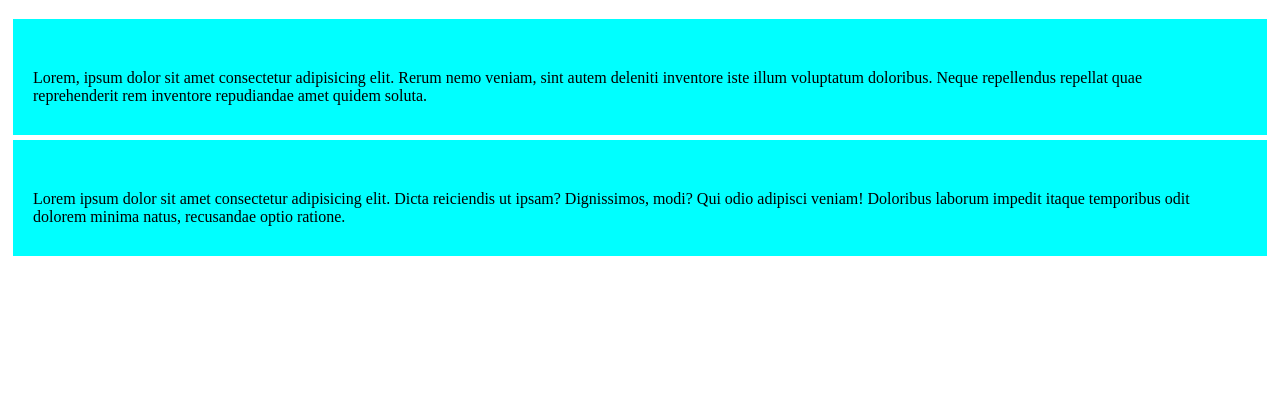
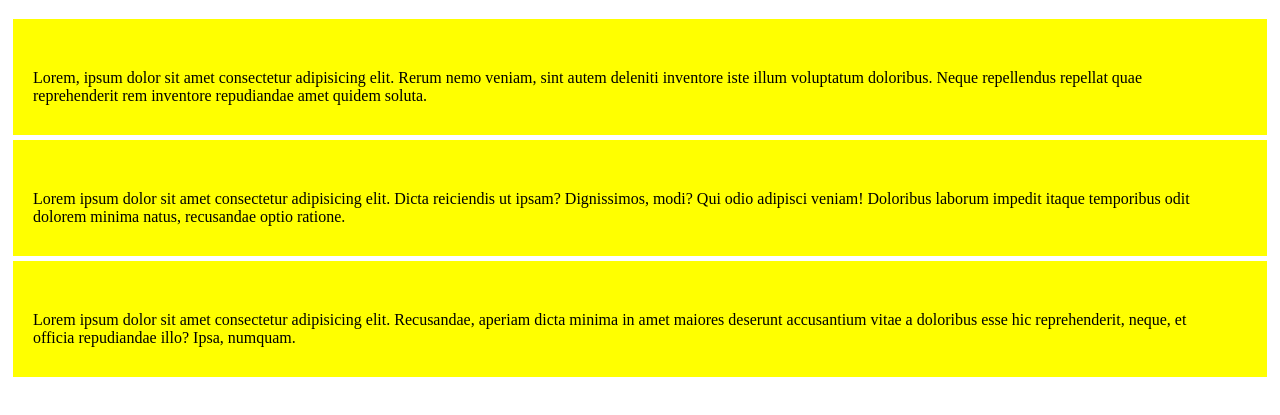
Before and after one commit to 1Manuka/08-aula-padding, a plain HTML site: page index.html in a window 1280 px wide. Shown: the part 61-476 px from the top of the page. Drawn offline with Linux system fonts and the light colour scheme.

Commit message:
acrescentado mais uma tag <p> no index.html e alterado a cor do background-color das tag <p> de aqua para yellow no CSS

```diff
--- a/index.html
+++ b/index.html
@@ -17,5 +17,7 @@
 
     <p>Lorem ipsum dolor sit amet consectetur adipisicing elit. Dicta reiciendis ut ipsam? Dignissimos, modi? Qui odio adipisci veniam! Doloribus laborum impedit itaque temporibus odit dolorem minima natus, recusandae optio ratione.</p>
 
+    <p>Lorem ipsum dolor sit amet consectetur adipisicing elit. Recusandae, aperiam dicta minima in amet maiores deserunt accusantium vitae a doloribus esse hic reprehenderit, neque, et officia repudiandae illo? Ipsa, numquam.</p>
+
 </body>
 </html>
--- a/style.css
+++ b/style.css
@@ -1,7 +1,7 @@
 p{
     margin: 5px;
     padding: 50px 40px 30px 20px;
-    background-color: aqua;
+    background-color: yellow;
 }
 
 
```
